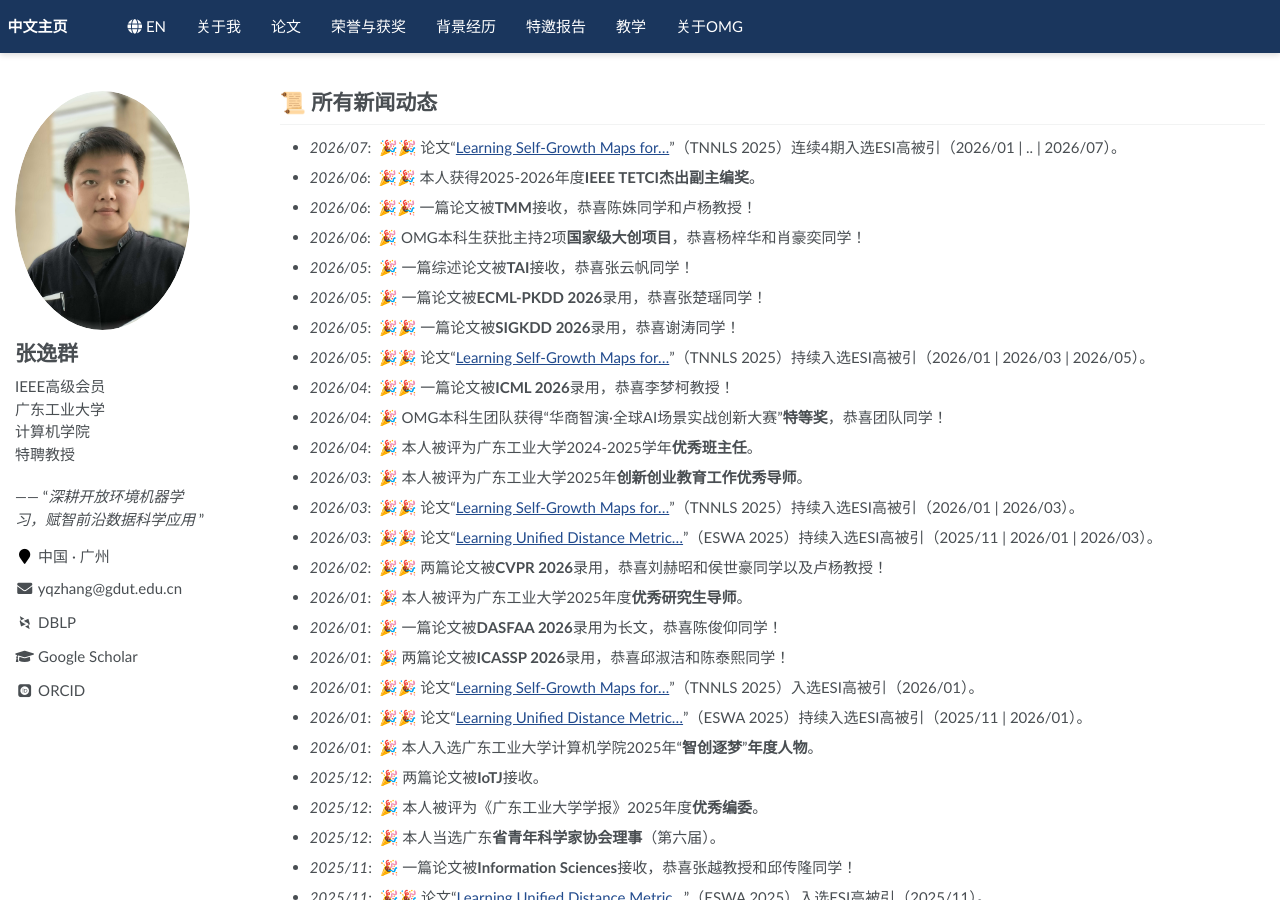
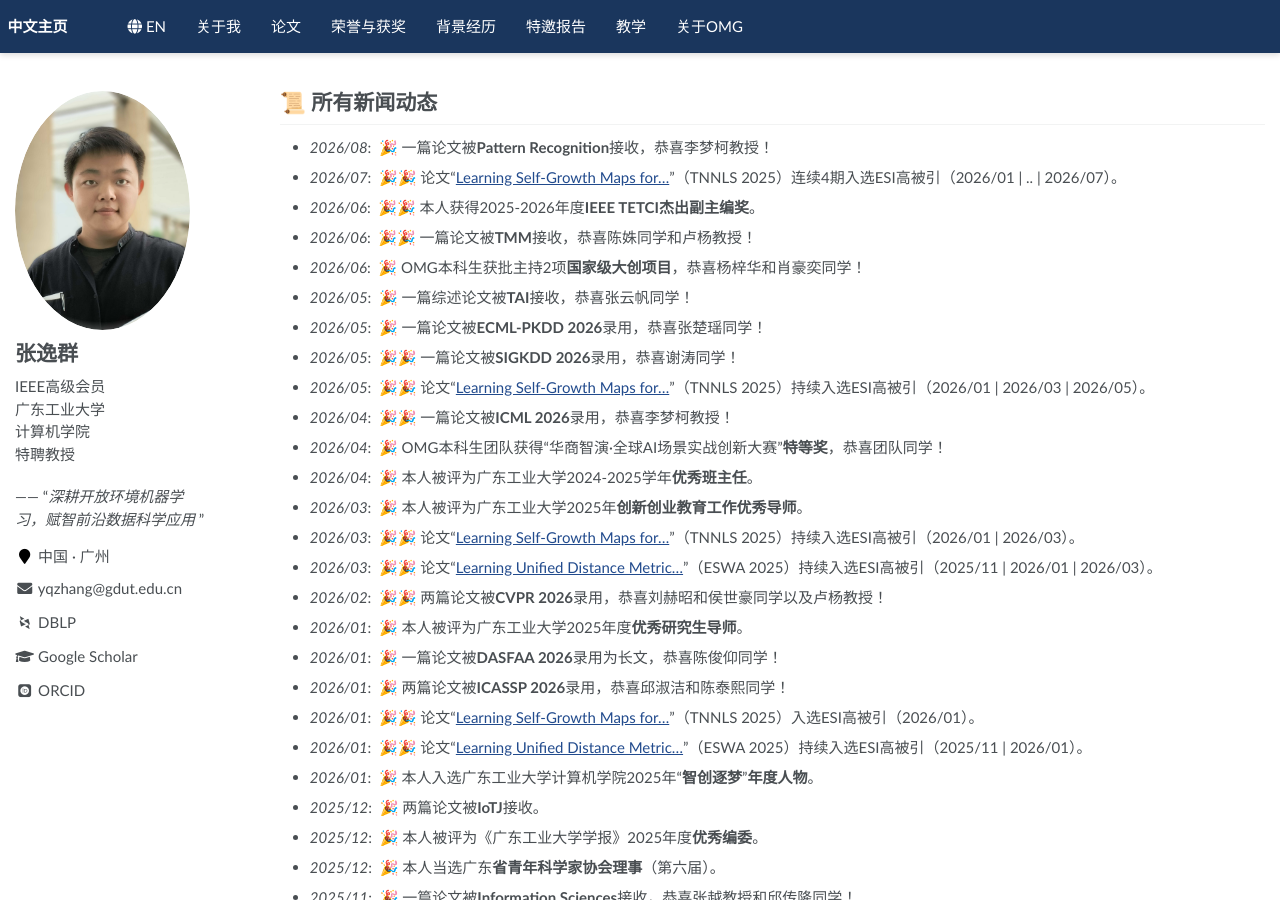
Before and after one commit to yqzhang-Zz/zh-news, a Jekyll site: the page built from _pages/about.md, in a window 1280 px wide and 900 px high. Built offline with Jekyll 4.4.1, drawn with Linux system fonts in a browser that asks for light colours; some web fonts are replaced; a script that is not in the unit is left out; comment, search, counter and statistics services are not loaded.

Commit message:
Update about.md

```diff
--- a/_pages/about.md
+++ b/_pages/about.md
@@ -11,6 +11,7 @@ redirect_from:
 <span class='anchor' id="news"></span>
 
 # 📜 所有新闻动态
+- *2026/08*: &nbsp;🎉 一篇论文被**Pattern Recognition**接收，恭喜李梦柯教授！
 - *2026/07*: &nbsp;🎉🎉 论文“[Learning Self-Growth Maps for…](https://arxiv.org/pdf/2404.09243)”（TNNLS 2025）连续4期入选ESI高被引（2026/01 &#124; .. &#124; 2026/07）。
 - *2026/06*: &nbsp;🎉🎉 本人获得2025-2026年度**IEEE TETCI杰出副主编奖**。
 - *2026/06*: &nbsp;🎉🎉 一篇论文被**TMM**接收，恭喜陈姝同学和卢杨教授！
```
